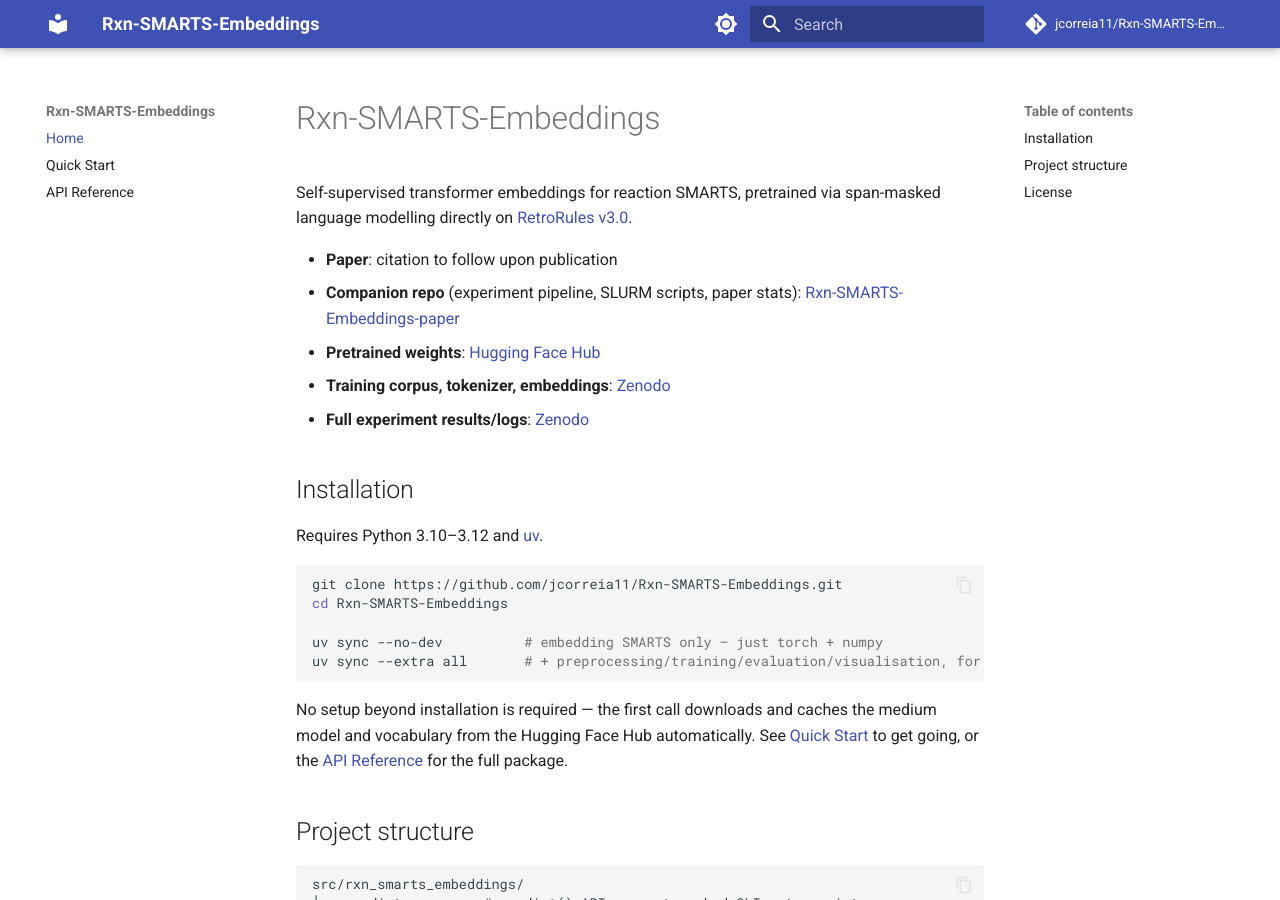
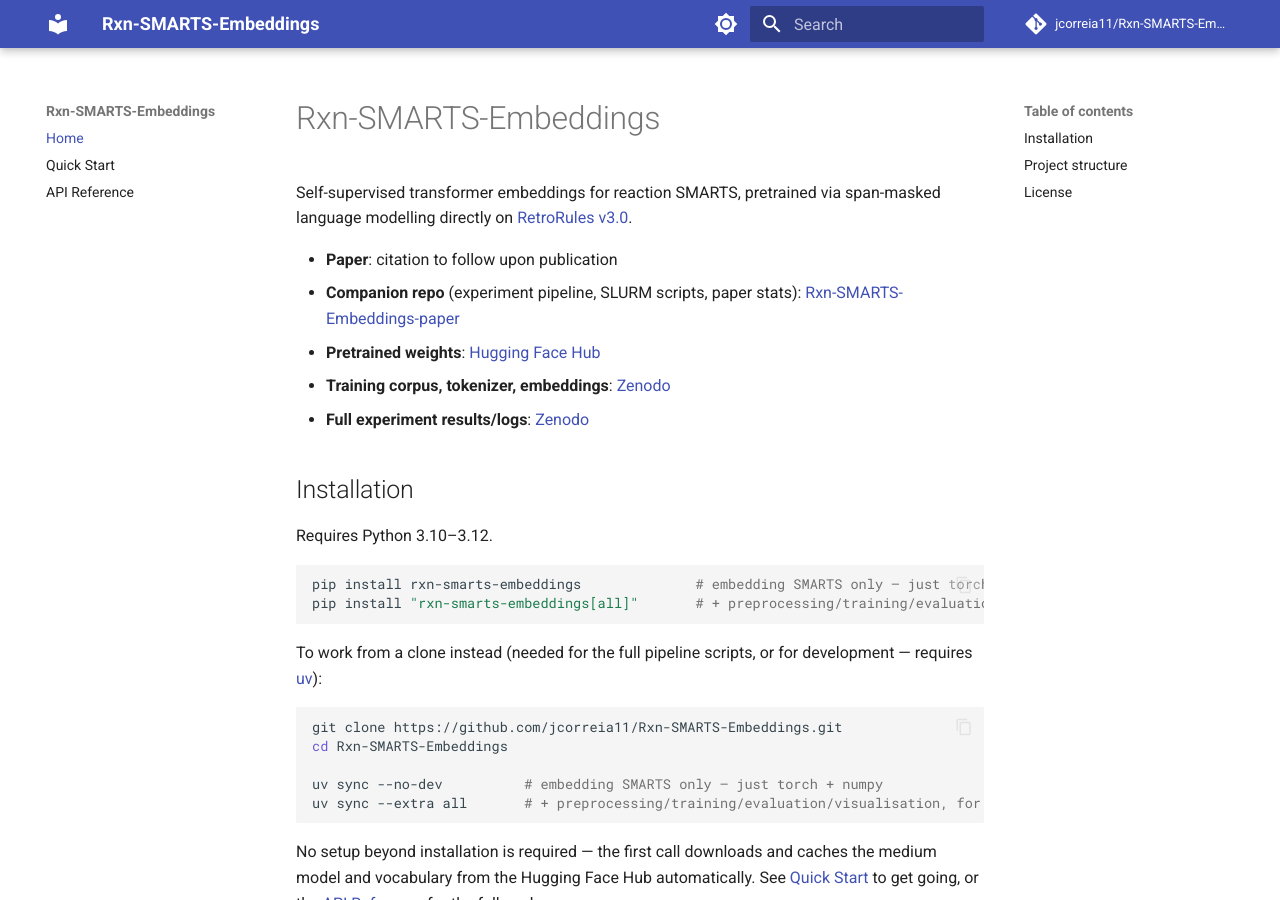
Before and after one commit to jcorreia11/Rxn-SMARTS-Embeddings, an MkDocs documentation site: the page built from docs/index.md, in a window 1280 px wide and 900 px high. Built offline with MkDocs 1.6.1 and Material for MkDocs 9.7.7, drawn with Linux system fonts in a browser that asks for light colours; comment, search, counter and statistics services are not loaded.

Commit message:
[ADD] pip installation to docs and README

````diff
--- a/docs/index.md
+++ b/docs/index.md
@@ -11,7 +11,15 @@ span-masked language modelling directly on [RetroRules v3.0](https://retrorules.
 
 ## Installation
 
-Requires Python 3.10–3.12 and [uv](https://github.com/astral-sh/uv).
+Requires Python 3.10–3.12.
+
+```bash
+pip install rxn-smarts-embeddings              # embedding SMARTS only — just torch + numpy
+pip install "rxn-smarts-embeddings[all]"       # + preprocessing/training/evaluation/visualisation
+```
+
+To work from a clone instead (needed for the full pipeline scripts, or for development —
+requires [uv](https://github.com/astral-sh/uv)):
 
 ```bash
 git clone https://github.com/jcorreia11/Rxn-SMARTS-Embeddings.git
````
Also changed, not shown: README.md (+10 -1 lines).
